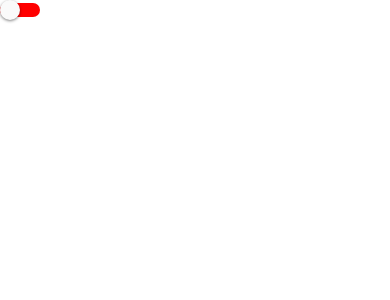
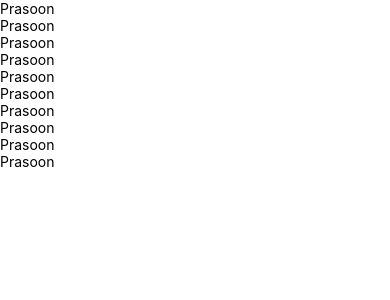
Before and after one commit to PrasoonGuptaOfficial/ReactNativeTutorial, a React Native app: screen / in a window 390 px wide. Shown: the top 300 px of the page. Built offline with nearby package versions, Linux system fonts and the light colour scheme.

Commit message:
Flatlist ListViews Component

```diff
--- a/App.tsx
+++ b/App.tsx
@@ -1,18 +1,64 @@
-import React, {useState} from 'react';
-import {View, Switch} from 'react-native';
+import React from 'react';
+import {FlatList, Text, View} from 'react-native';
+
+type ItemPropType = {
+  id: number;
+  name: string;
+};
+
+const DATA: ItemPropType[] = [
+  {
+    id: 1,
+    name: 'Prasoon',
+  },
+  {
+    id: 2,
+    name: 'Prasoon',
+  },
+  {
+    id: 3,
+    name: 'Prasoon',
+  },
+  {
+    id: 4,
+    name: 'Prasoon',
+  },
+  {
+    id: 5,
+    name: 'Prasoon',
+  },
+  {
+    id: 6,
+    name: 'Prasoon',
+  },
+  {
+    id: 7,
+    name: 'Prasoon',
+  },
+  {
+    id: 8,
+    name: 'Prasoon',
+  },
+  {
+    id: 9,
+    name: 'Prasoon',
+  },
+  {
+    id: 10,
+    name: 'Prasoon',
+  },
+];
 
 function App(): React.JSX.Element {
-  const [switchEnabled, setSwitchEnabled] = useState(false);
-  const toggleSwitch = () => {
-    setSwitchEnabled(previousState => !previousState);
+  const flatlistRenderItem = ({item}: {item: ItemPropType}) => {
+    return <Text>{item.name}</Text>;
   };
   return (
     <View>
-      <Switch
-        trackColor={{false: 'red', true: 'blue'}}
-        value={switchEnabled}
-        ios_backgroundColor="yellow"
-        onValueChange={toggleSwitch}
+      <FlatList
+        data={DATA}
+        renderItem={flatlistRenderItem}
+        keyExtractor={item => item.id.toString()}
       />
     </View>
   );
```
